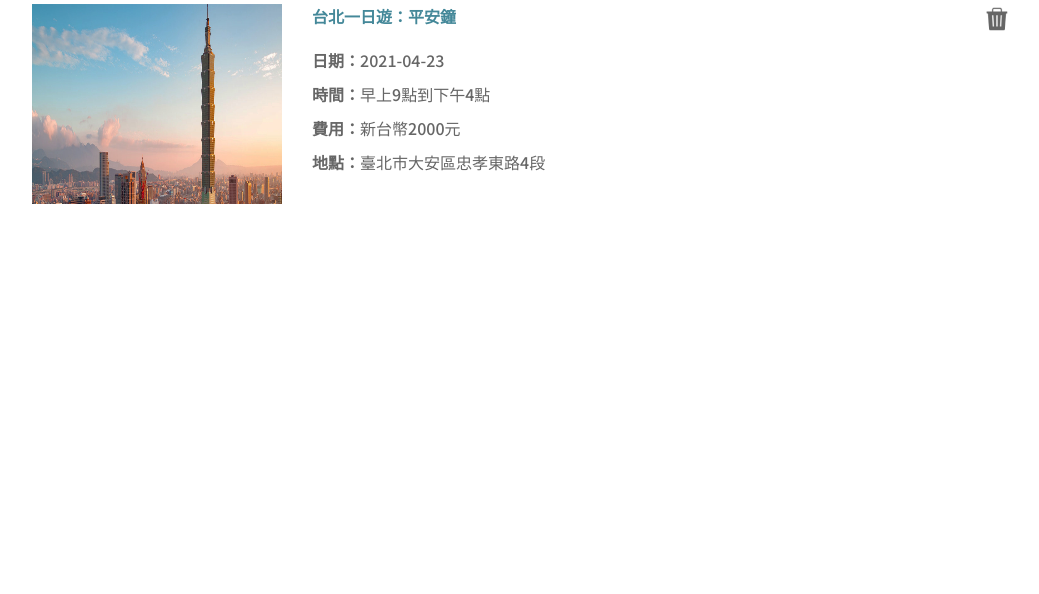
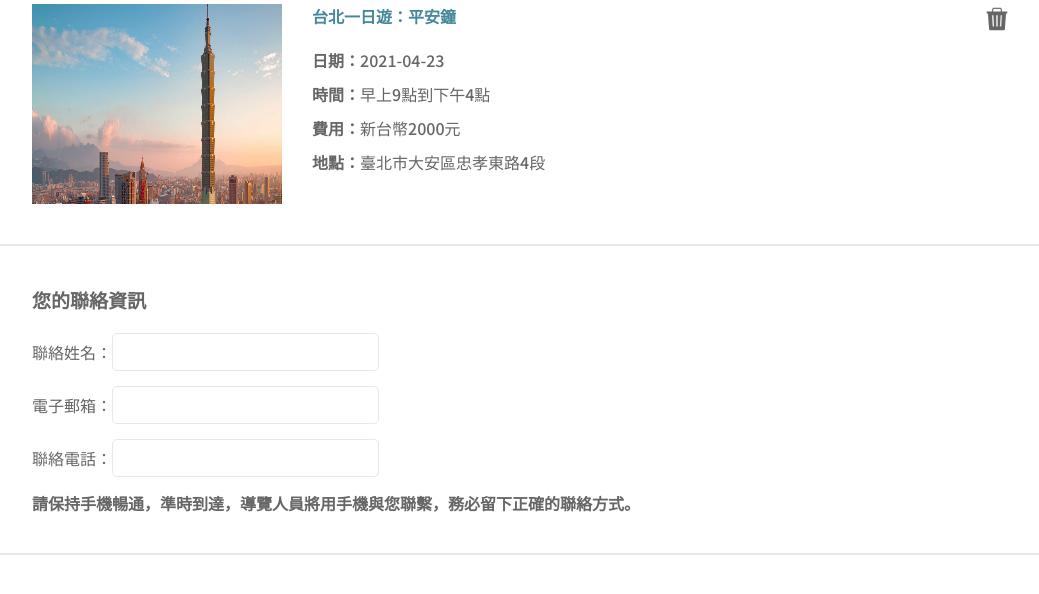
Before and after one commit to nihclil/taipei-day-trip, a Flask app: page /booking in a window 1280 px wide. Shown: the part 157-751 px from the top of the page, without its empty margins (118-1157 px from the left). Run offline with Flask 3, Linux system fonts and the light colour scheme.

Commit message:
add contact section

```diff
--- a/static/booking.css
+++ b/static/booking.css
@@ -73,7 +73,7 @@ main {
   color: #666666;
 }
 
-.attraction-infos {
+.attraction-info {
   width: 980px;
   height: 200px;
   margin: auto;
@@ -135,3 +135,61 @@ main {
   width: 30px;
   height: 30px;
 }
+
+.separator {
+  width: 1200px;
+  box-sizing: border-box;
+  border: 1px solid #e8e8e8;
+  margin: 40px auto 40px auto;
+}
+
+.contant-form {
+  width: 980px;
+  height: 227px;
+  margin: auto;
+}
+
+.info-section__header {
+  font-family: Noto Sans TC;
+  font-weight: 700;
+  font-size: 19px;
+  color: #666666;
+  margin-bottom: 20px;
+}
+
+.info-section__field {
+  height: 38px;
+  display: flex;
+  align-items: center;
+  margin-bottom: 15px;
+}
+
+.info-section__label {
+  font-family: Noto Sans TC;
+  font-weight: 500;
+  font-size: 16px;
+  color: #666666;
+}
+
+.info-section__input {
+  height: 100%;
+  border: 1px solid #e8e8e8;
+  box-sizing: border-box;
+  border-radius: 5px;
+  padding: 10px;
+  font-family: Noto Sans TC;
+  font-weight: 500;
+  font-size: 16px;
+  color: #000000;
+}
+
+.info-section__notice {
+  box-sizing: border-box;
+  height: 24px;
+  padding: 5px 0px 5px 0px;
+  font-family: Noto Sans TC;
+  font-weight: 700;
+  font-size: 16px;
+  color: #666666;
+  line-height: 13.3px;
+}
--- a/templates/booking.html
+++ b/templates/booking.html
@@ -36,7 +36,7 @@
         <p class="headline__content">您好，Yakko，待預定的行程如下：</p>
       </div>
 
-      <section class="attraction-infos">
+      <section class="attraction-info">
         <figure class="attraction-image">
           <img class="attraction-image__img" src="/static/welcome.png" />
         </figure>
@@ -65,6 +65,30 @@
           </div>
         </div>
       </section>
+      <div class="separator"></div>
+      <section class="contant-form">
+        <div class="info-section__header">您的聯絡資訊</div>
+        <div class="info-section__field">
+          <label for="name" class="info-section__label">聯絡姓名：</label>
+          <input type="text" id="name" class="info-section__input" />
+        </div>
+
+        <div class="info-section__field">
+          <label for="email" class="info-section__label">電子郵箱：</label>
+          <input type="email" id="email" class="info-section__input" />
+        </div>
+
+        <div class="info-section__field">
+          <label for="phone" class="info-section__label">聯絡電話：</label>
+          <input type="text" id="phone" class="info-section__input" />
+        </div>
+        <div class="info-section__notice">
+          請保持手機暢通，準時到達，導覽人員將用手機與您聯繫，務必留下正確的聯絡方式。
+        </div>
+      </section>
+      <div class="separator"></div>
+    </section>
+
     </main>
   </body>
 </html>
```
